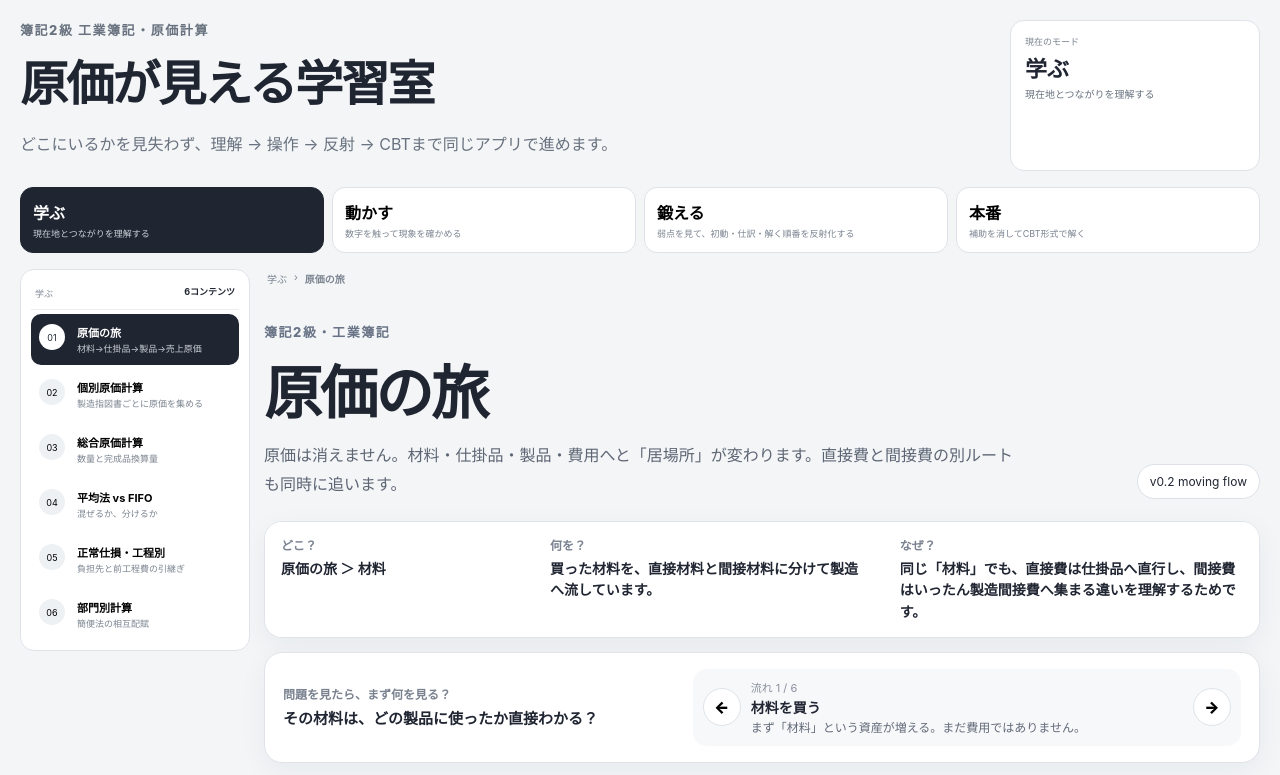
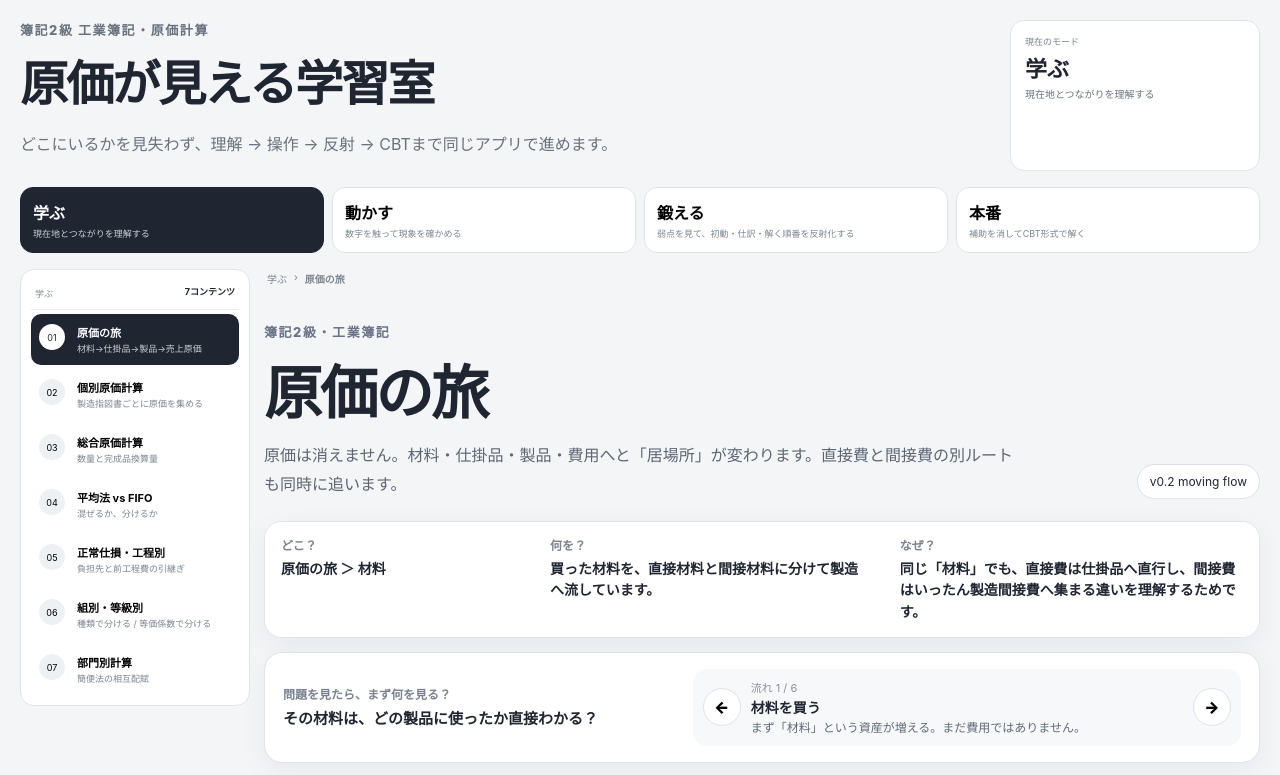
Before and after one commit to butyukunn82/boki2-cost-learning, a React (Vite) app: page / in a window 1280 px wide. Shown: the top 775 px of the page. Built offline with nearby package versions, Linux system fonts and the light colour scheme.

Commit message:
feat: add group and grade costing lab to learning hub

```diff
--- a/src/features/LearningHub.tsx
+++ b/src/features/LearningHub.tsx
@@ -4,6 +4,7 @@ import ProcessCostLab from './ProcessCostLab'
 import ProcessMethodLab from './ProcessMethodLab'
 import SpoilageProcessLab from './SpoilageProcessLab'
 import JobOrderCostLab from './JobOrderCostLab'
+import GroupGradeCostLab from './GroupGradeCostLab'
 import DepartmentAllocationLab from './DepartmentAllocationLab'
 import VarianceLab from './VarianceLab'
 import OverheadVarianceLab from './OverheadVarianceLab'
@@ -39,6 +40,7 @@ export default function LearningHub() {
       { id: 'process', title: '総合原価計算', subtitle: '数量と完成品換算量', component: <ProcessCostLab /> },
       { id: 'methods', title: '平均法 vs FIFO', subtitle: '混ぜるか、分けるか', component: <ProcessMethodLab /> },
       { id: 'spoilage-process', title: '正常仕損・工程別', subtitle: '負担先と前工程費の引継ぎ', component: <SpoilageProcessLab /> },
+      { id: 'group-grade', title: '組別・等級別', subtitle: '種類で分ける / 等価係数で分ける', component: <GroupGradeCostLab /> },
       { id: 'department', title: '部門別計算', subtitle: '簡便法の相互配賦', component: <DepartmentAllocationLab /> },
     ],
     lab: [
```
